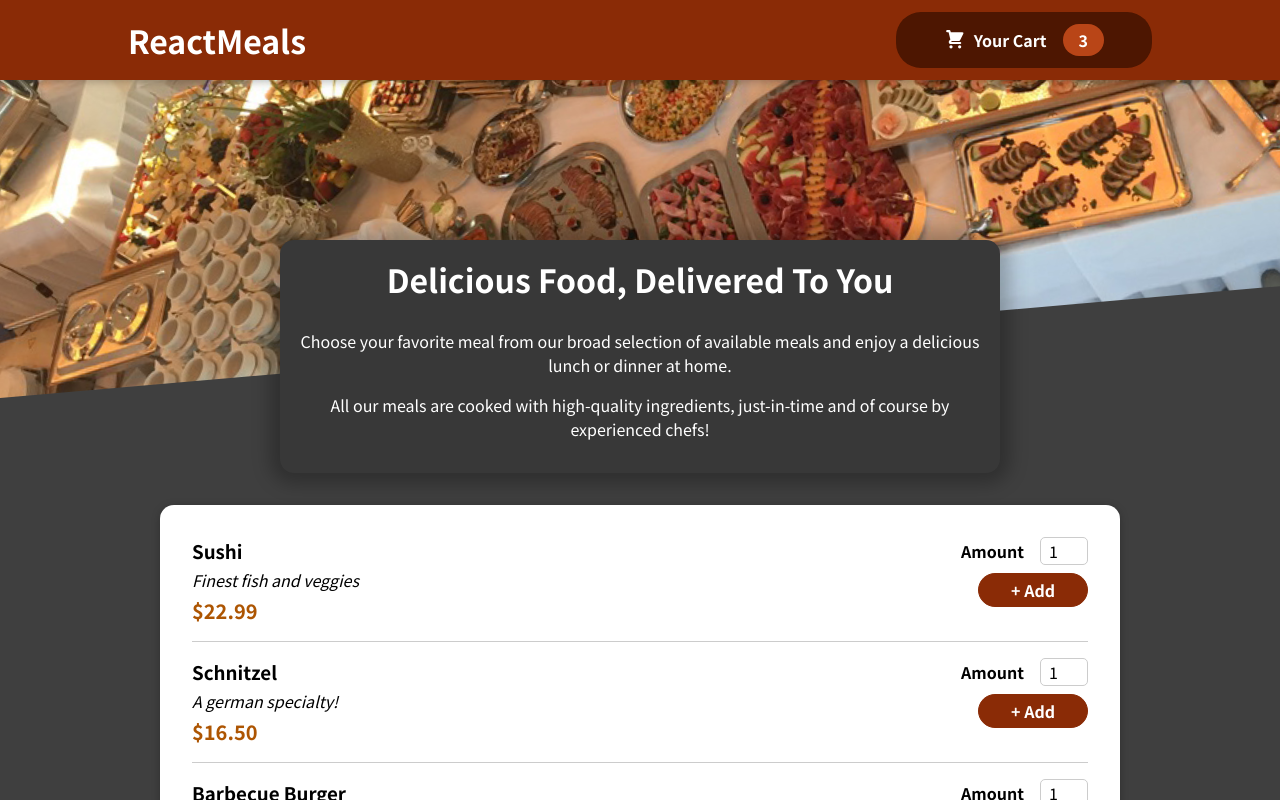
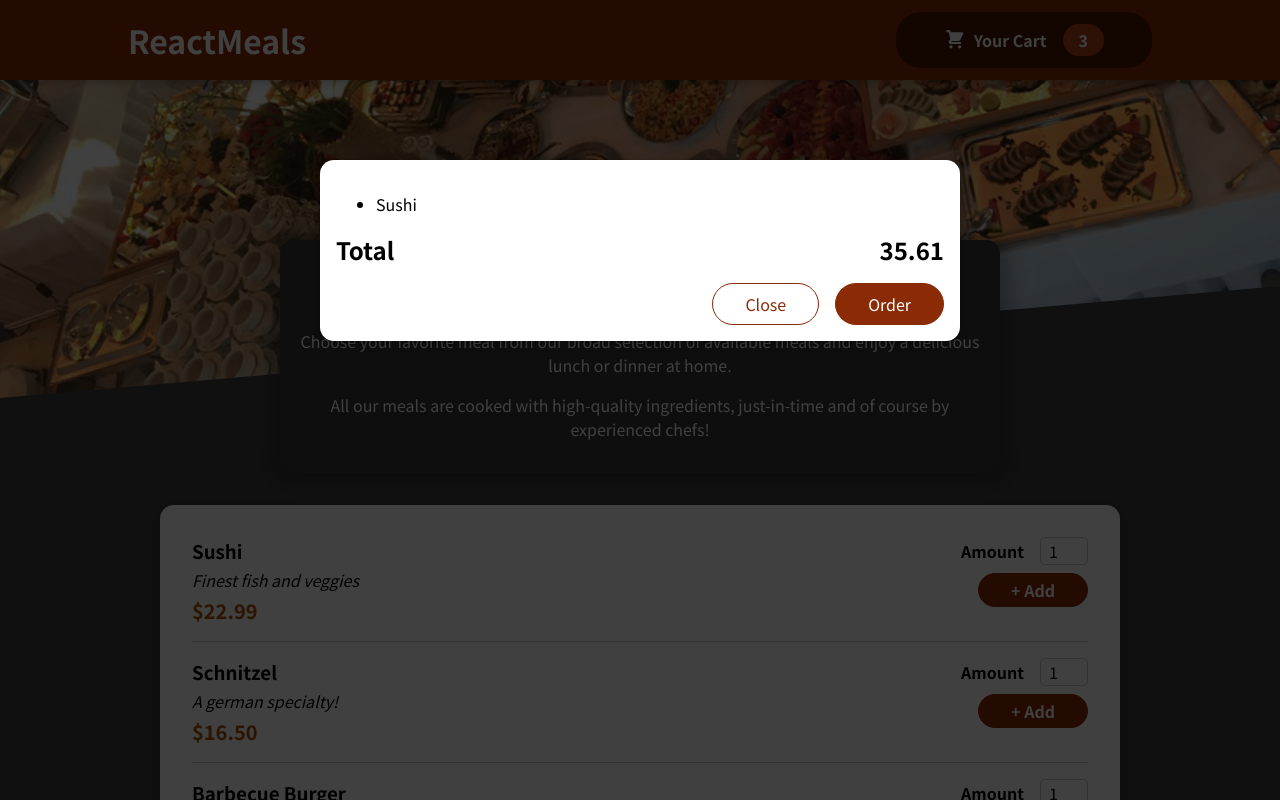
Before and after one commit to Anand987/react-101, a React (Create React App) app in the folder food-order-app/: page / in a window 1280 px wide. Shown: the top 800 px of the page. Built offline with nearby package versions, Linux system fonts and the light colour scheme.

Commit message:
Added Cart

```diff
--- a/food-order-app/public/index.html
+++ b/food-order-app/public/index.html
@@ -28,6 +28,7 @@
   </head>
   <body>
     <noscript>You need to enable JavaScript to run this app.</noscript>
+    <div id="overlays"></div>
     <div id="root"></div>
     <!--
       This HTML file is a template.
--- a/food-order-app/src/App.js
+++ b/food-order-app/src/App.js
@@ -1,10 +1,13 @@
 import { Fragment } from "react";
+
+import Cart from "./components/Cart/Cart";
 import Header from "./components/Layout/Header";
 import Meals from "./components/Meals/Meals";
 
 function App() {
   return (
     <Fragment>
+      <Cart />
       <Header />
       <main>
         <Meals />
--- a/food-order-app/src/components/Cart/Cart.jsx
+++ b/food-order-app/src/components/Cart/Cart.jsx
@@ -1,11 +1,12 @@
+import Modal from "../UI/Modal";
 import classes from "./Cart.module.css";
 
 const Cart = (props) => {
   const cartItem = [{ id: "c1", name: "Sushi", amount: 2, price: 12.99 }].map(
-    (item) => <li>{item.name}</li>
+    (item) => <li key={item.id}>{item.name}</li>
   );
   return (
-    <div>
+    <Modal>
       <ul className={classes.cartItem}>{cartItem}</ul>
       <div className={classes.total}>
         <span>Total</span>
@@ -15,7 +16,7 @@
         <button className={classes["button--alt"]}>Close</button>
         <button className={classes.button}>Order</button>
       </div>
-    </div>
+    </Modal>
   );
 };
 
--- /dev/null
+++ b/food-order-app/src/components/UI/Modal.jsx
@@ -0,0 +1,34 @@
+import { Fragment } from "react";
+import ReactDOM from "react-dom";
+
+import classes from "./Modal.module.css";
+
+// Backdrop Component
+const Backdrop = (props) => {
+  return <div className={classes.backdrop} />;
+};
+
+// Modal Overlay Component
+const ModalOverlay = (props) => {
+  return (
+    <div className={classes.modal}>
+      <div className={classes.content}>{props.children}</div>
+    </div>
+  );
+};
+
+const portalElement = document.getElementById("overlays");
+// Main Modal Component
+const Modal = (props) => {
+  return (
+    <Fragment>
+      {ReactDOM.createPortal(<Backdrop />, portalElement)}
+      {ReactDOM.createPortal(
+        <ModalOverlay>{props.children}</ModalOverlay>,
+        portalElement
+      )}
+    </Fragment>
+  );
+};
+
+export default Modal;
--- /dev/null
+++ b/food-order-app/src/components/UI/Modal.module.css
@@ -0,0 +1,40 @@
+.backdrop {
+  position: fixed;
+  top: 0;
+  left: 0;
+  width: 100%;
+  height: 100vh;
+  z-index: 20;
+  background-color: rgba(0, 0, 0, 0.75);
+}
+
+.modal {
+  position: fixed;
+  top: 20vh;
+  left: 5%;
+  width: 90%;
+  background-color: white;
+  padding: 1rem;
+  border-radius: 14px;
+  box-shadow: 0 2px 8px rgba(0, 0, 0, 0.25);
+  z-index: 30;
+  animation: slide-down 300ms ease-out forwards;
+}
+
+@media (min-width: 768px) {
+  .modal {
+    width: 40rem;
+    left: calc(50% - 20rem);
+  }
+}
+
+@keyframes slide-down {
+  from {
+    opacity: 0;
+    transform: translateY(-3rem);
+  }
+  to {
+    opacity: 1;
+    transform: translateY(0);
+  }
+}
```
